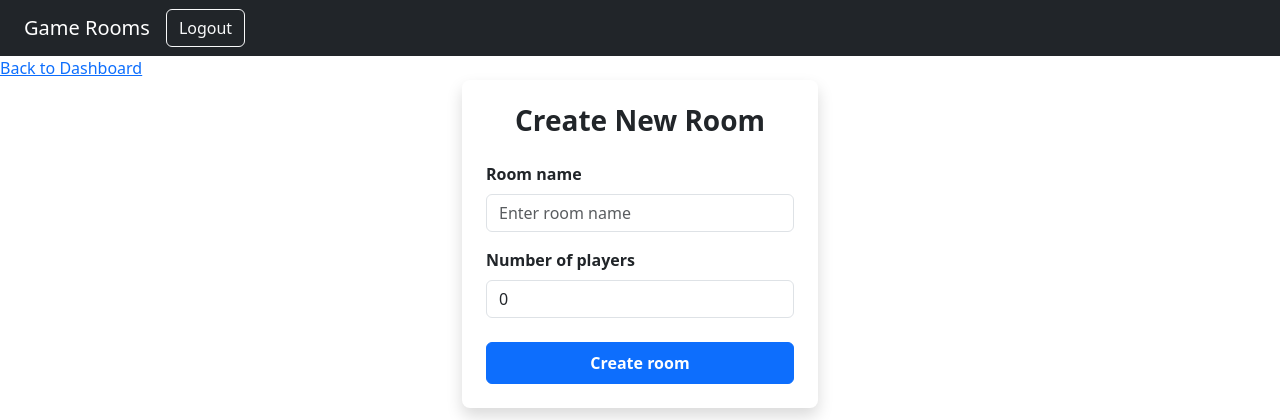
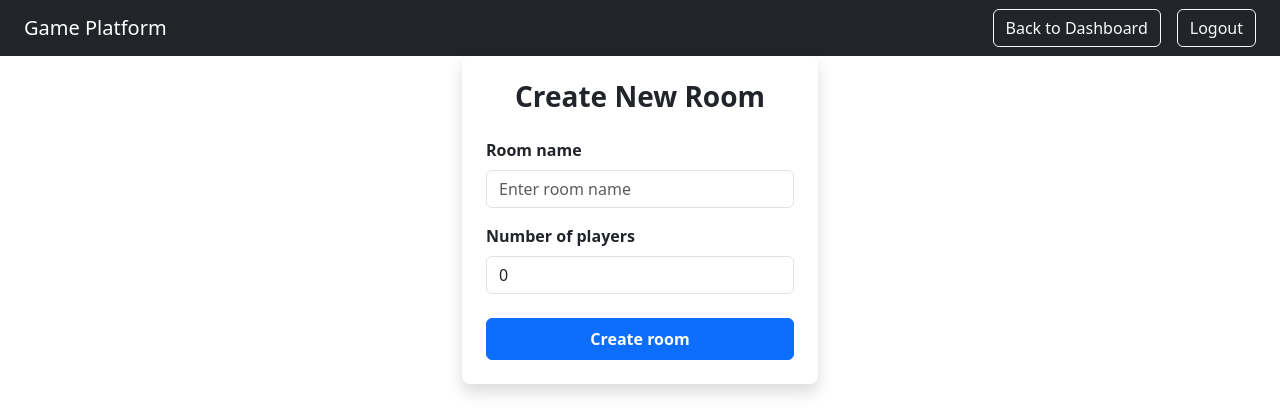
Before and after one commit to rakets/Team-gaming-platform, a Spring Boot app: page /dashboard/room/new in a window 1280 px wide. Shown: the top 420 px of the page. Run offline with Spring Boot 4, Linux system fonts and the light colour scheme; the visitor is signed in with stand-in values (Sample User, id 1); some of the project's set-up classes (security, data sources, template engines, error pages and the like) are left out, and stand-ins take their place; some libraries are stand-ins or nearby versions.

Commit message:
feat: update style

```diff
--- a/src/main/resources/templates/createRoom.html
+++ b/src/main/resources/templates/createRoom.html
@@ -8,16 +8,20 @@
 
     <link rel="stylesheet" th:href="@{/webjars/bootstrap/css/bootstrap.min.css}">
     <link rel="stylesheet" th:href="@{/webjars/font-awesome/css/all.css}">
+    <link rel="stylesheet" th:href="@{/css/style.css}">
 </head>
 
 <body>
 
-<header class="navbar navbar-expand-lg navbar-dark bg-dark px-4">
-    <span class="navbar-brand">Game Rooms</span>
-    <button class="btn btn-outline-light" onclick="window.location='/logout'">Logout</button>
+<header class="navbar navbar-expand-lg navbar-dark bg-dark px-4 d-flex justify-content-between align-items-center">
+    <div class="navbar-brand m-0">
+        <span class="pointer" onclick="window.location='/dashboard/'">Game Platform</span>
+    </div>
+    <div class="d-flex align-items-center gap-3">
+        <button class="btn btn-outline-light" onclick="window.location='/dashboard/'">Back to Dashboard</button>
+        <button class="btn btn-outline-light" onclick="window.location='/logout'">Logout</button>
+    </div>
 </header>
-
-<a class="" th:href="@{/dashboard/}" method="get">Back to Dashboard</a>
 
 <div class="container">
     <div class="row justify-content-center">
```
